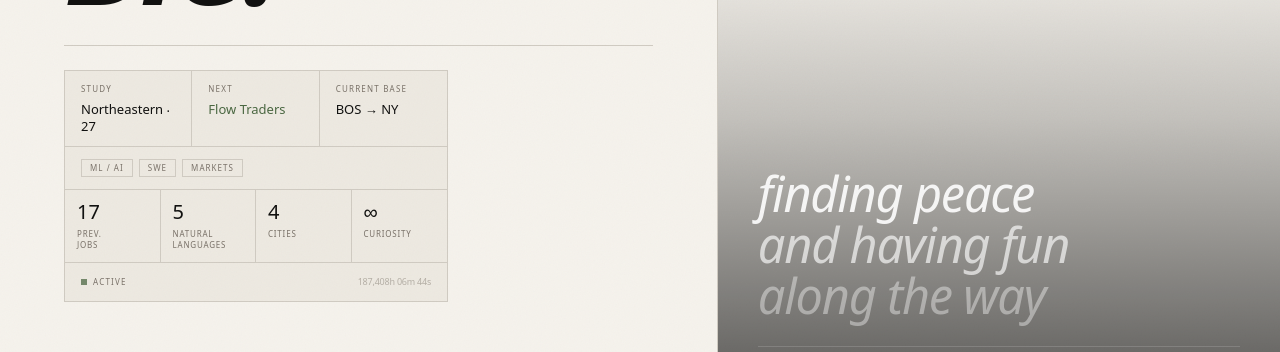
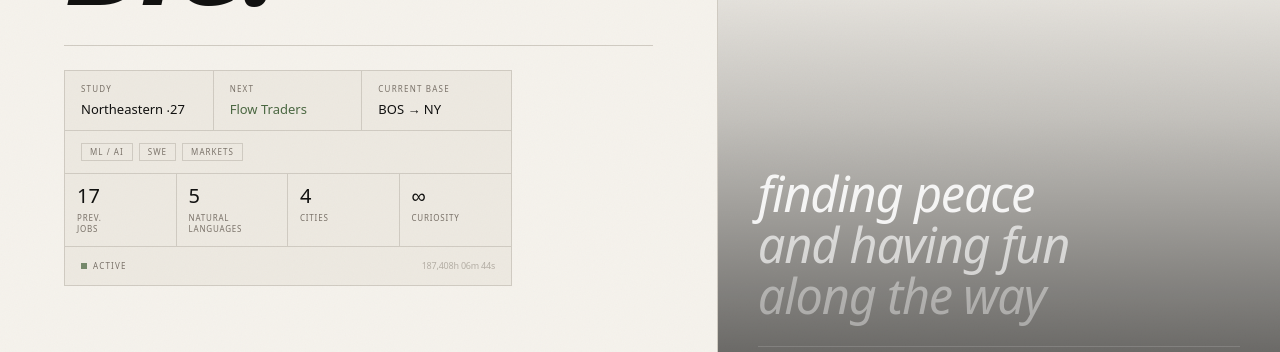
Before and after one commit to GordonBie123/portfolio-website, a Next.js app: page / in a window 1280 px wide. Shown: the part 358-710 px from the top of the page. Built offline with nearby package versions, Linux system fonts and the light colour scheme; no server answers.

Commit message:
Increased the width of the stats card

```diff
--- a/src/app/page.tsx
+++ b/src/app/page.tsx
@@ -25,7 +25,7 @@ export default function Landing() {
         <div className="mt-8 h-px bg-border-light" />
 
         {/* Stats card — table structure */}
-        <div className="mt-6 border border-border-light bg-surface max-w-sm">
+        <div className="mt-6 border border-border-light bg-surface max-w-md">
 
           {/* Row 1 — Context: Study / Next / Based */}
           <div className="grid grid-cols-3 divide-x divide-border-light border-b border-border-light">
```
